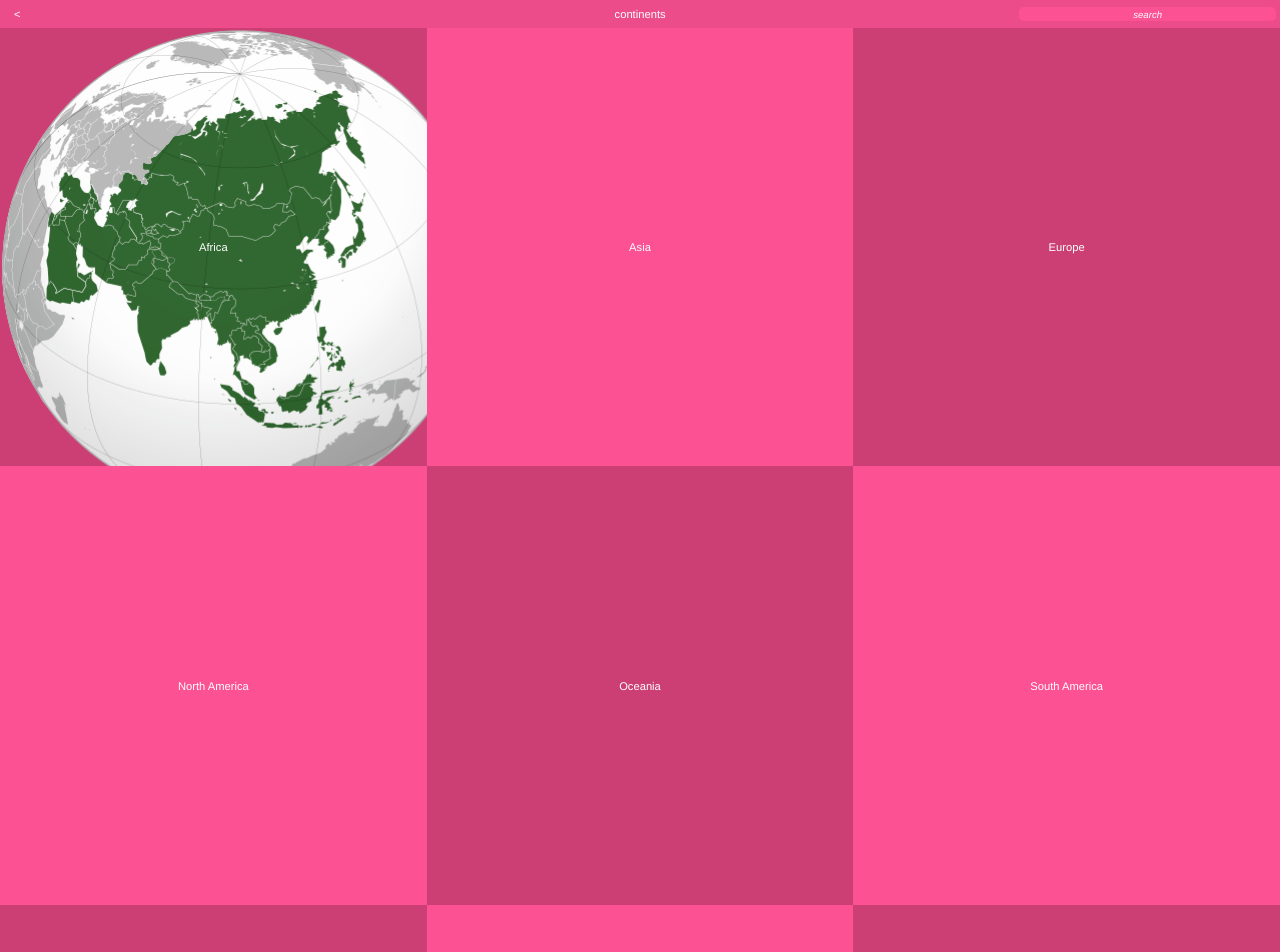
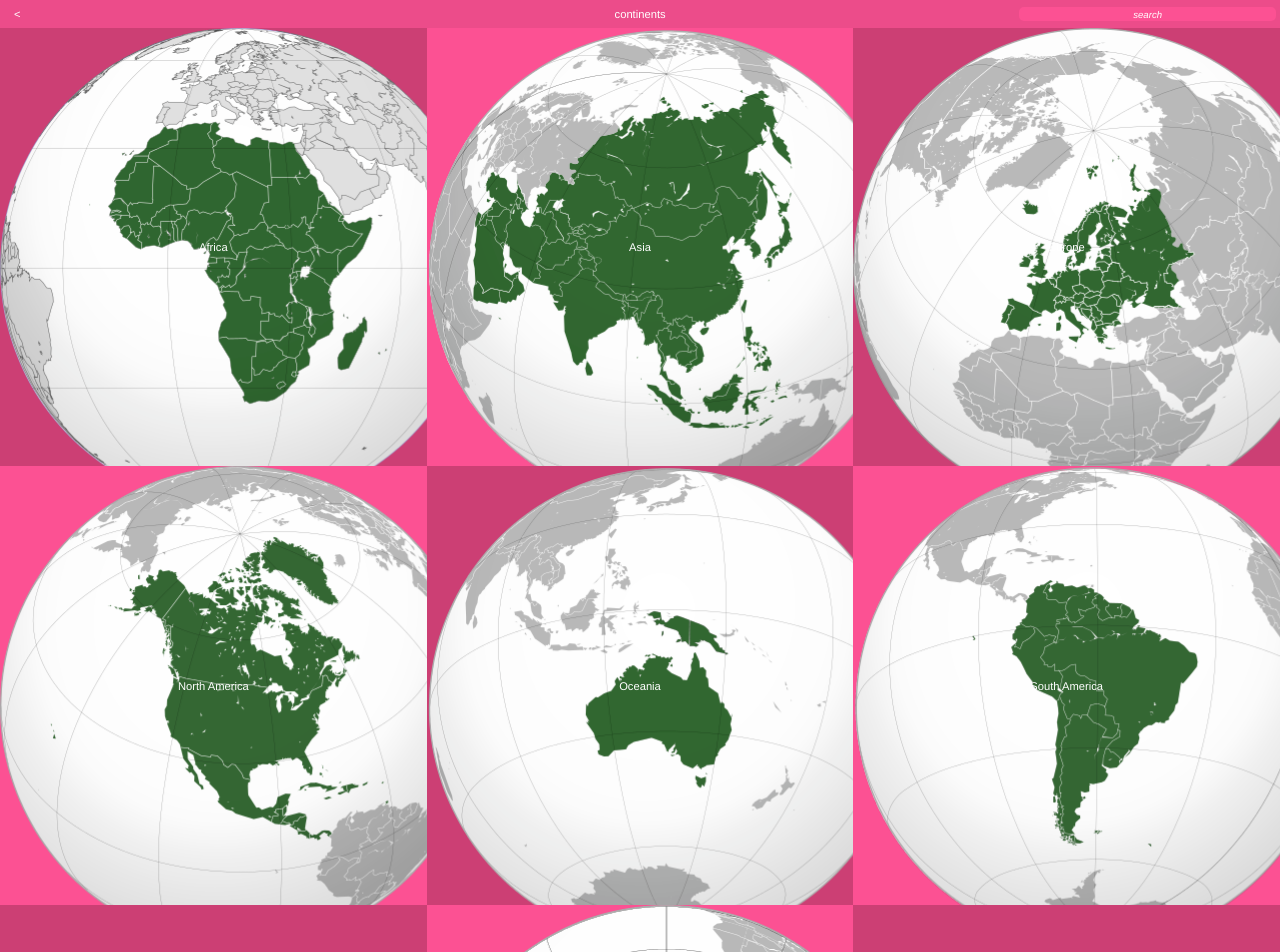
Before and after one commit to hsztan/Air-Quality, a React (Create React App) app: page / in a window 1280 px wide. Shown: the top 952 px of the page. Built offline with nearby package versions, Linux system fonts and the light colour scheme.

Commit message:
Add background images to continents component

```diff
--- a/src/components/ContinentsPane/ContinentsPane.jsx
+++ b/src/components/ContinentsPane/ContinentsPane.jsx
@@ -1,20 +1,37 @@
 import { Link } from 'react-router-dom';
-import asia from '../../assets/images/asia.png';
+import asiaImg from '../../assets/images/asia.png';
+import africaImg from '../../assets/images/africa.png';
+import antarticaImg from '../../assets/images/antartica.png';
+import europeImg from '../../assets/images/europe.png';
+import northAmericaImg from '../../assets/images/north-america.webp';
+import southAmericaImg from '../../assets/images/south-america.webp';
+import oceaniaImg from '../../assets/images/oceania.png';
 
 const ContinentsPane = () => {
-  console.log(asia);
   return (
     <div className="continents">
-      <Link style={{ backgroundImage: `url(${asia})` }} to="/AF">
+      <Link style={{ backgroundImage: `url(${africaImg})` }} to="/AF">
         Africa
       </Link>
-      <Link to="/AS">Asia</Link>
-      <Link to="/EU">Europe</Link>
-      <Link to="/NA">North America</Link>
-      <Link to="/OC">Oceania</Link>
-      <Link to="/SA">South America</Link>
+      <Link style={{ backgroundImage: `url(${asiaImg})` }} to="/AS">
+        Asia
+      </Link>
+      <Link style={{ backgroundImage: `url(${europeImg})` }} to="/EU">
+        Europe
+      </Link>
+      <Link style={{ backgroundImage: `url(${northAmericaImg})` }} to="/NA">
+        North America
+      </Link>
+      <Link style={{ backgroundImage: `url(${oceaniaImg})` }} to="/OC">
+        Oceania
+      </Link>
+      <Link style={{ backgroundImage: `url(${southAmericaImg})` }} to="/SA">
+        South America
+      </Link>
       <Link to="#"></Link>
-      <Link to="/AN">Antartica</Link>
+      <Link style={{ backgroundImage: `url(${antarticaImg})` }} to="/AN">
+        Antartica
+      </Link>
       <Link to="#"></Link>
     </div>
   );
```
